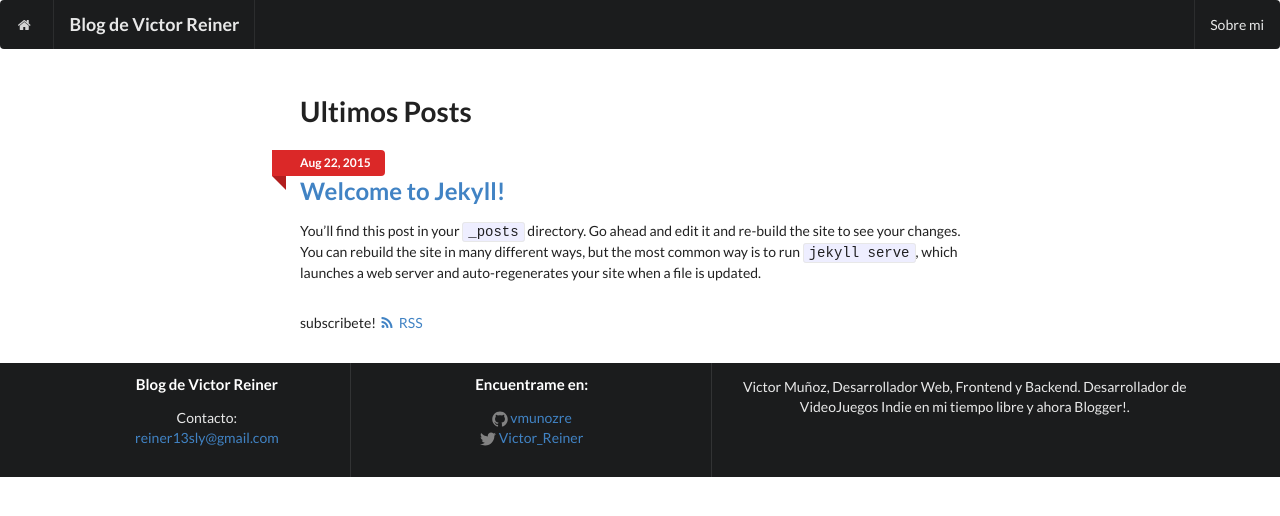
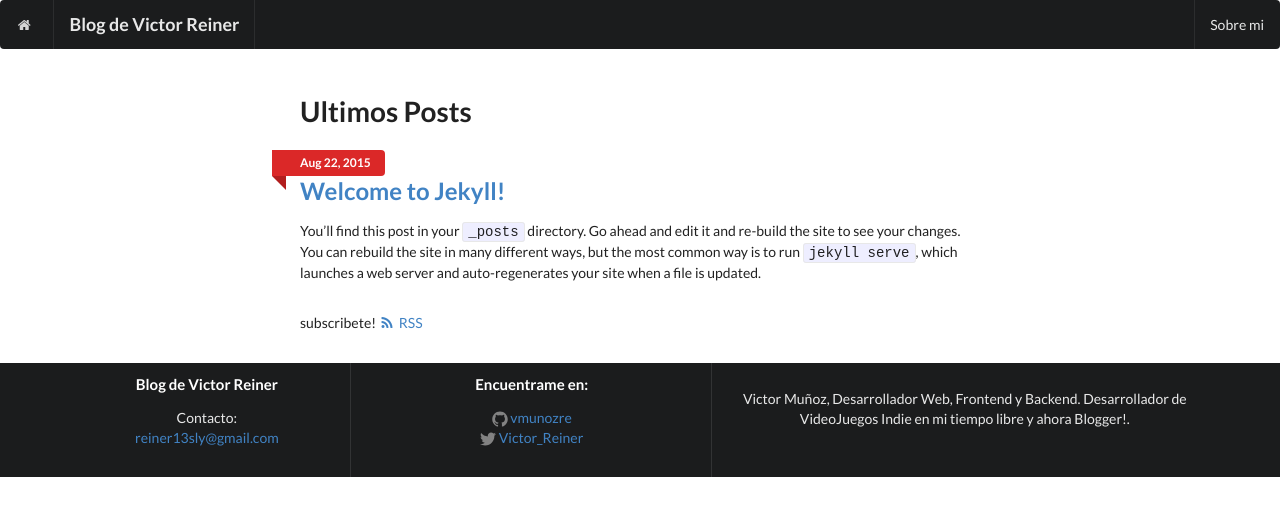
Before and after one commit to camifonseca/vmunozre.github.io, a Jekyll site: the page built from index.html, in a window 1280 px wide. Shown: the top 516 px of the page. Built offline with Jekyll 4.4.1, drawn with Linux system fonts in a browser that asks for light colours.

Commit message:
Retoque del footer

```diff
--- a/_includes/footer.html
+++ b/_includes/footer.html
@@ -105,7 +105,7 @@
           </div>
         </div>
         <div class="seven wide column">
-
+          <h4 class="ui inverted header"> </h4>
           <p class="text">{{ site.description }}</p>
         </div>
       </div>
```
